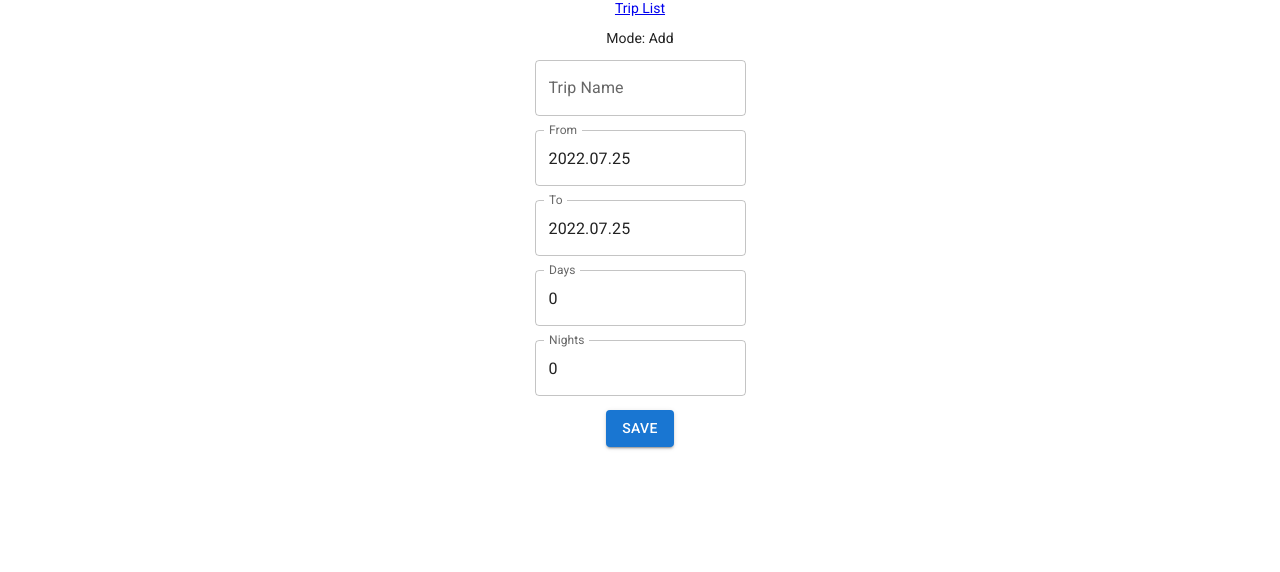
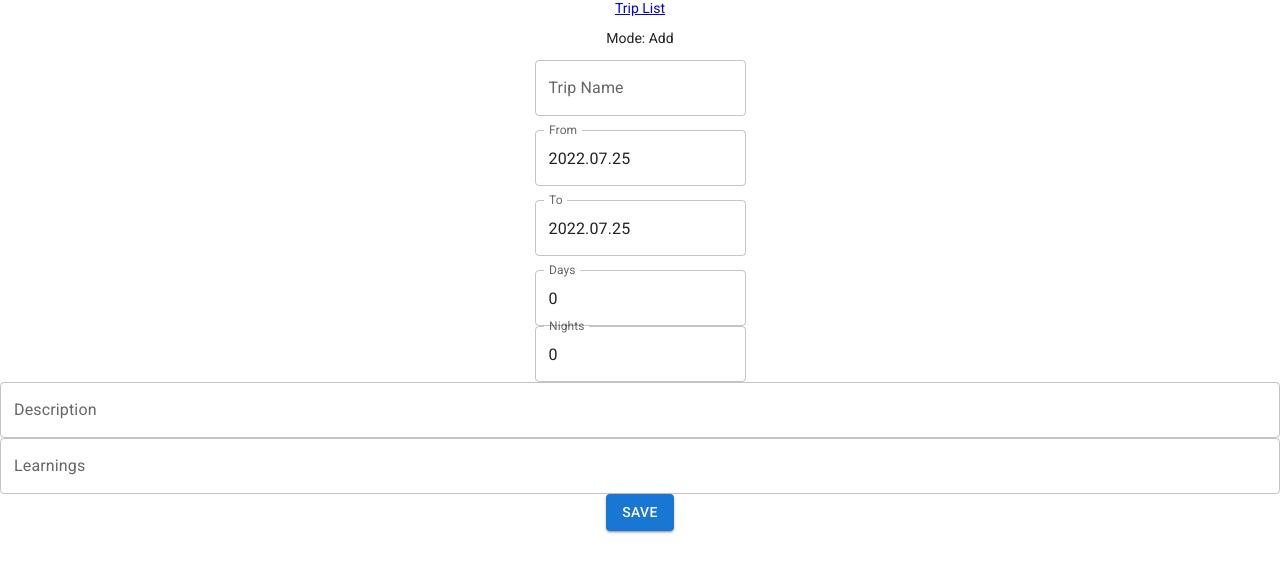
Before and after one commit to ProductivityTools-Trips/ProductivityTools.Trips.Web, a React (Create React App) app: page /addtrip in a window 1280 px wide. Shown: the top 572 px of the page. Built offline with nearby package versions, Linux system fonts and the light colour scheme; no server answers; the HTML template or start-up script is replaced by a standard one.

Commit message:
descriptoin and learnings

```diff
--- a/src/Components/TripEdit/index.js
+++ b/src/Components/TripEdit/index.js
@@ -108,9 +108,13 @@ function TripEdit(props) {
                 />
                 </p>
             </LocalizationProvider>
-            <p><TextField label="Days" type="number" name="days" onChange={handleChange} value={trip && trip.days || 0}></TextField></p>
-            <p><TextField label="Nights" type="number" name="nights" onChange={handleChange} value={trip && trip.nights || 0}></TextField></p>
+            <div><TextField label="Days" type="number" name="days" onChange={handleChange} value={trip && trip.days || 0}></TextField></div>
+            <div><TextField label="Nights" type="number" name="nights" onChange={handleChange} value={trip && trip.nights || 0}></TextField></div>
+            <div><TextField label="Description" type="text" multiline fullWidth name="description" onChange={handleChange} value={trip && trip.description || ''}></TextField></div>
+            <div><TextField label="Learnings" type="text" multiline fullWidth name="learnings" onChange={handleChange} value={trip && trip.learnings || ''}></TextField></div>
+
             <Button onClick={save} variant="contained">Save</Button>
+
             {props.mode == 'edit' ? <TripCurrency></TripCurrency> : <span></span>}
         </div>
 
```
